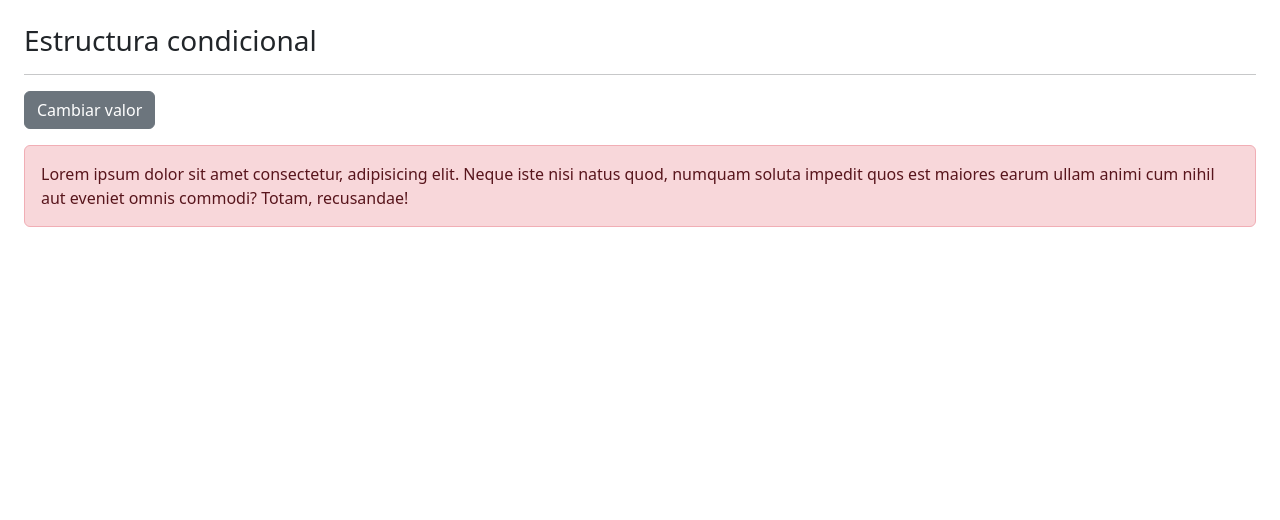
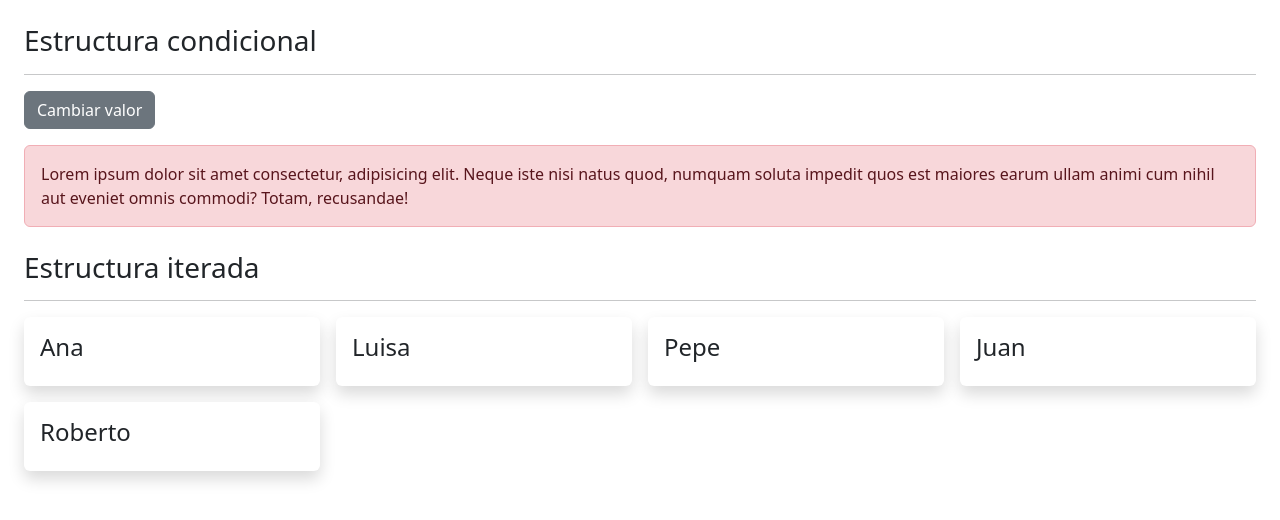
Before and after one commit to Vladimir-28/Repaso-web-orientado-a-servicios, a React (Vite) app: page / in a window 1280 px wide. Shown: the top 520 px of the page. Built offline with nearby package versions, Linux system fonts and the light colour scheme.

Commit message:
Estructura iterativa

```diff
--- a/src/App.jsx
+++ b/src/App.jsx
@@ -1,8 +1,9 @@
-import { useState } from 'react'
+import { use, useState } from 'react'
 
 
 function App() {
 	const [flag, setFlag] = useState(false);
+	const [list, setLIst] = useState(['Ana', 'Luisa', 'Pepe', 'Juan', 'Roberto']);
 
 	const handleValue = () => {
 		setFlag(!flag);
@@ -19,6 +20,21 @@ function App() {
 				<div className="alert alert-danger">Lorem ipsum dolor sit amet consectetur, adipisicing elit. Neque iste nisi natus quod, numquam soluta impedit quos est maiores earum ullam animi cum nihil aut eveniet omnis commodi? Totam, recusandae!</div>
 			)}
 
+			<h3 className="mt-4">Estructura iterada</h3>
+			<hr />
+			<div className="row g-3">
+				{list.map((item, index) => (
+					<div key={index} className="col-3">
+						<div className="card border-0 shadow">
+							<div className="card-body">
+								<h4>{item}</h4>
+							</div>
+						</div>
+					</div>
+				))}
+
+			</div>
+
 		</main>
 	)
 }
```
